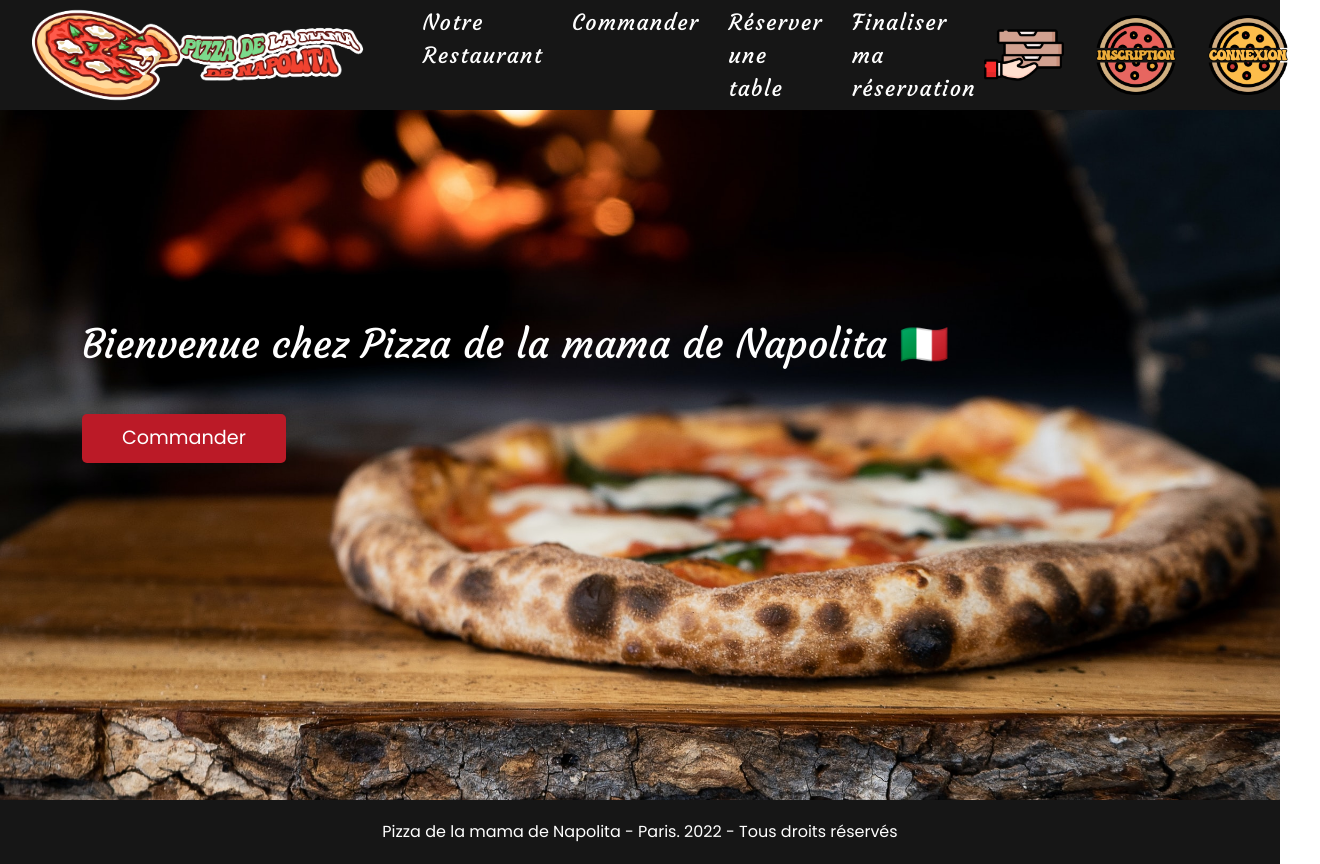
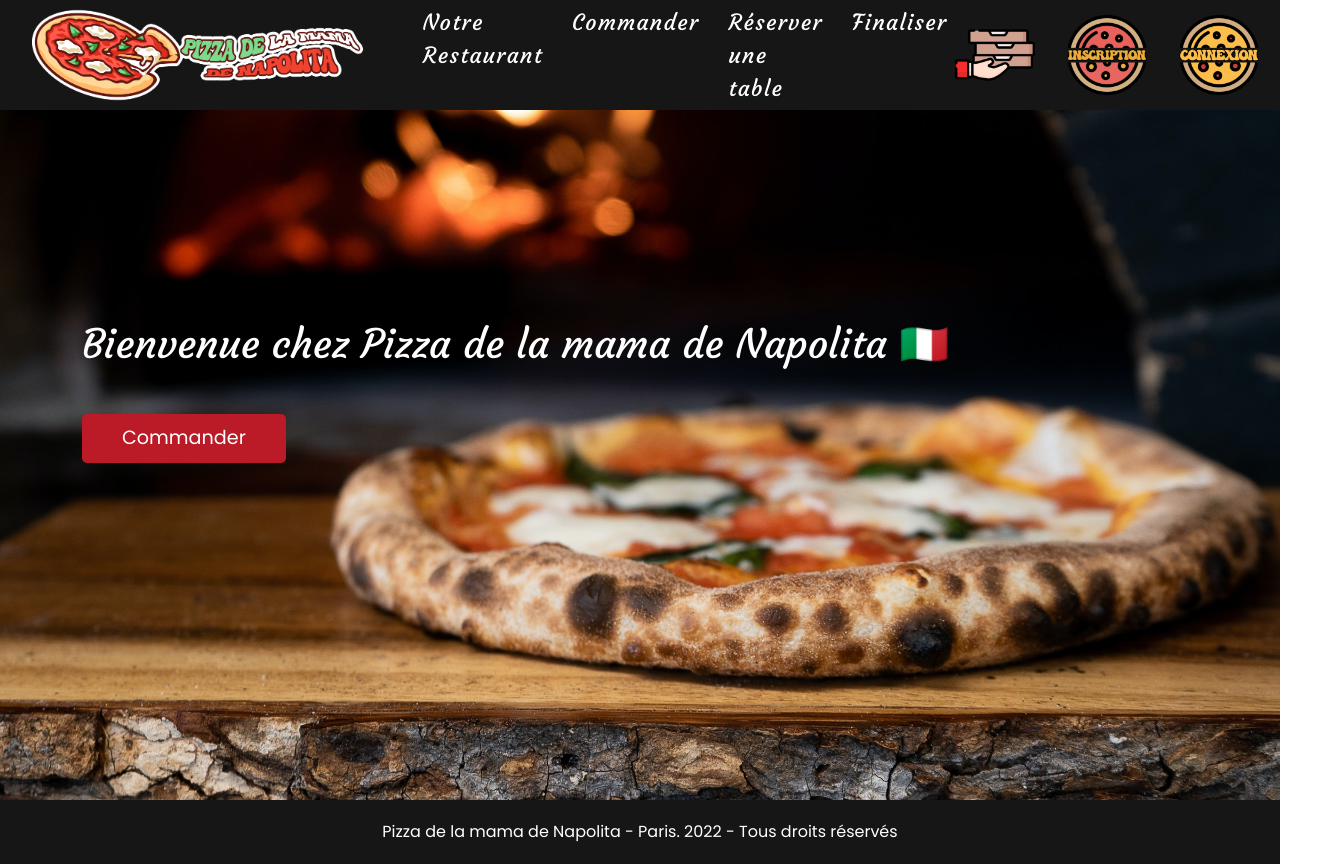
Before and after one commit to bastien-cordier/resto-ipssi, a React (Create React App) app in the folder front/: page / in a window 1280 px wide. Shown: the whole page, 1320 px wide, since content can reach past the window. Built offline with nearby package versions, Linux system fonts and the light colour scheme.

Commit message:
fix picture table

```diff
--- a/front/src/components/Cards/CardTable.js
+++ b/front/src/components/Cards/CardTable.js
@@ -14,7 +14,7 @@ function CardTable(data) {
   return (
     <div className="cardCommander">
       <div className="card">
-        <img src={element.image} alt="Table" />
+        <img src="assets/reserv-table.jpeg" alt="Table" />
         <div className="content">
           <h4>Table N°{element.id}</h4>
           <h6>Description : Lorem ipsum dolor sit amet</h6>
--- a/front/src/components/Header/Header.js
+++ b/front/src/components/Header/Header.js
@@ -72,7 +72,7 @@ export default class Header extends Component {
               Réserver une table
             </Nav.Link>
             <Nav.Link href="/finish-reservation" style={{ marginLeft: "0.6em" }}>
-              Finaliser ma réservation
+              Finaliser
             </Nav.Link>
           </Nav>
         </Navbar.Collapse>
```
Also changed, not shown: front/public/assets/reserv-table.jpeg (added).
